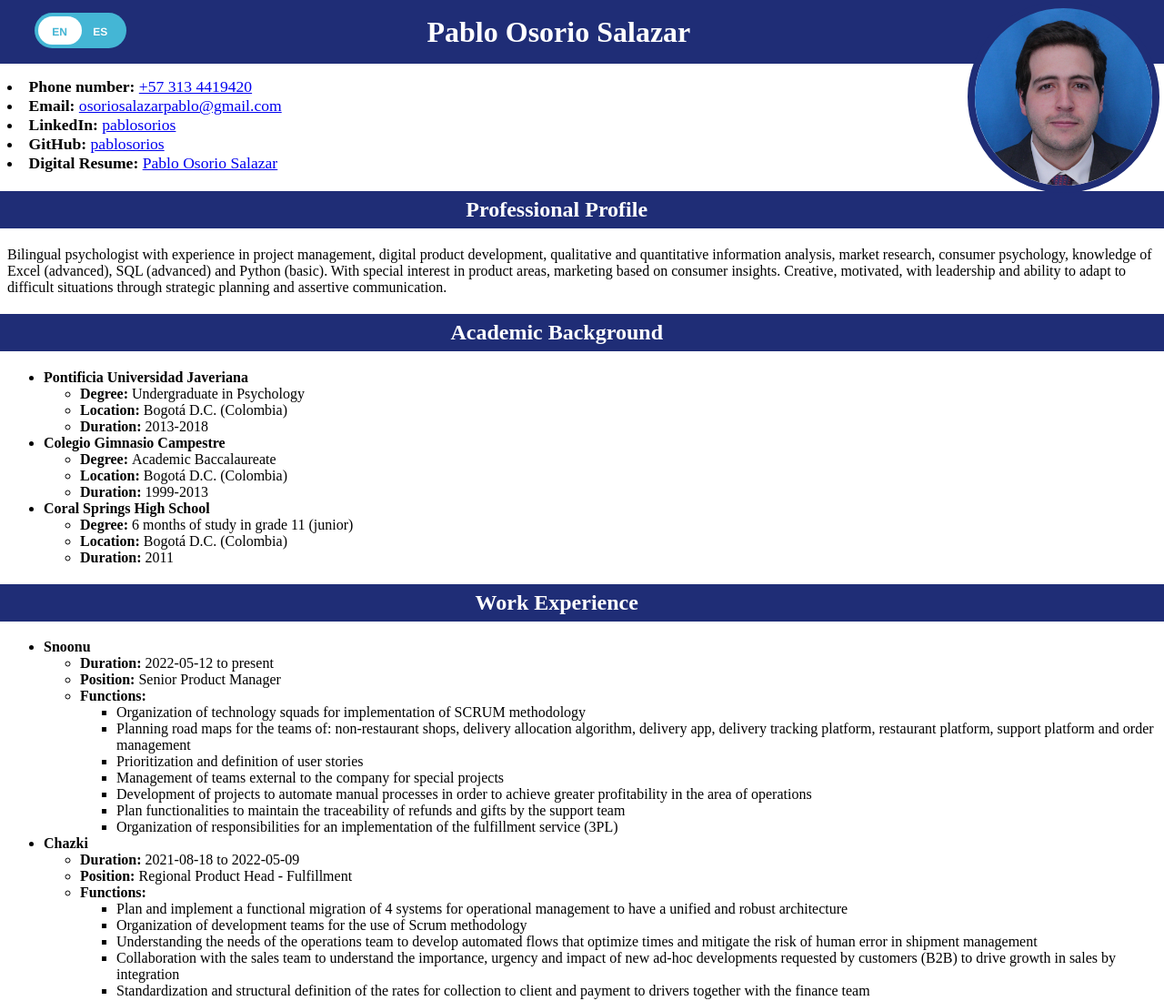
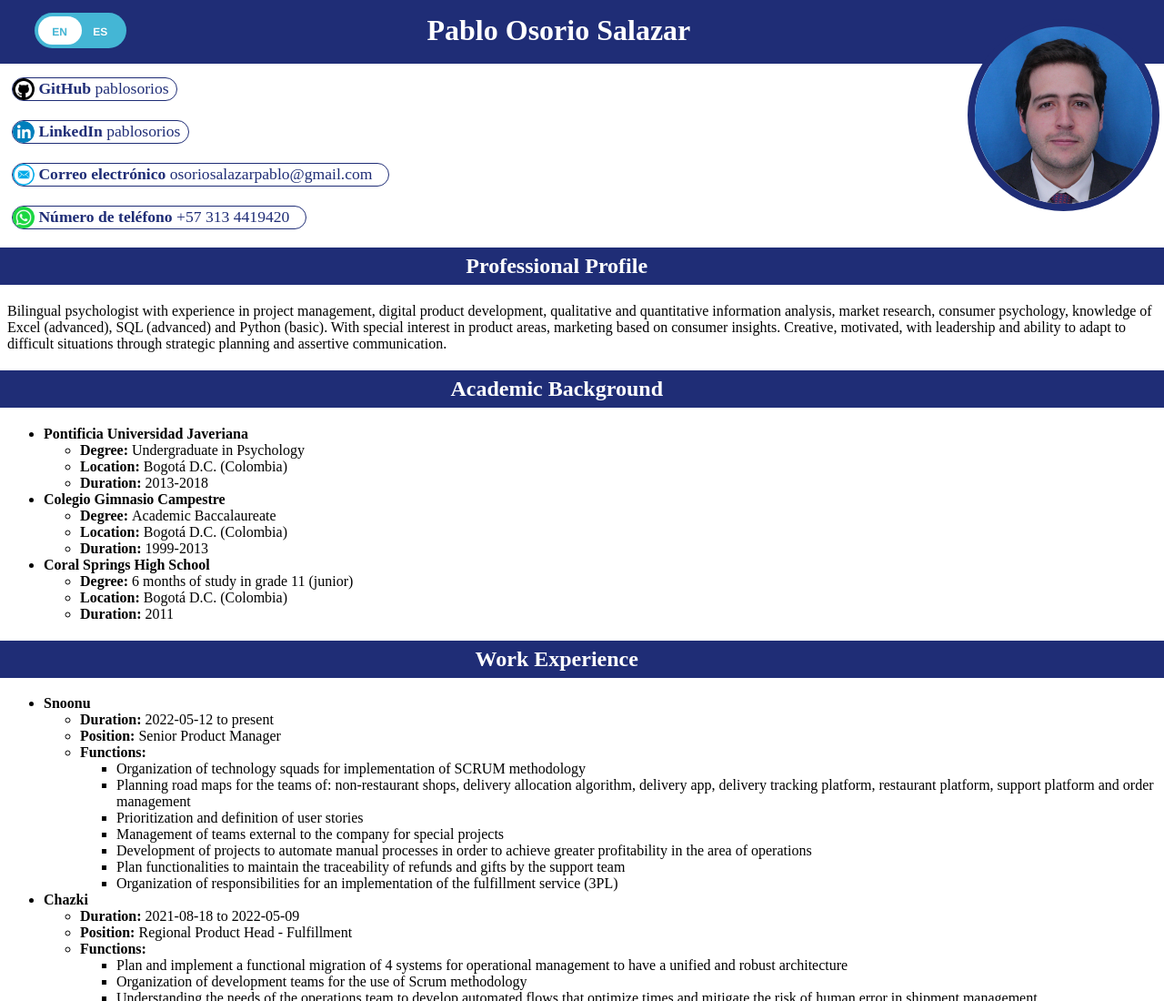
Before and after one commit to pablosorios/profile, a plain HTML site: page index.html in a window 1280 px wide. Shown: the top 1100 px of the page at 91% size. Drawn offline with Linux system fonts and the light colour scheme.

Commit message:
Added badges to links

```diff
--- a/css/style.css
+++ b/css/style.css
@@ -111,7 +111,7 @@ input.check-toggle-round-flat:checked + label:after {
     margin-right: auto;
     right: 20%;
     left: 16%;
-    top: 20%;
+    top: 35%;
     bottom: 40%;
     font-family: 'Rubik';
     font-style: normal;
@@ -123,10 +123,11 @@ input.check-toggle-round-flat:checked + label:after {
     align-items: center;
     color: #FFFFFF;
     width: max-content;
+    text-decoration: none;
 }
 .image {
     position: absolute;
-    top: 1%;
+    top: 30%;
     left: auto;
     right: 5px;
     width: 195px;
@@ -151,3 +152,24 @@ input.check-toggle-round-flat:checked + label:after {
     position: absolute;
     top: 85px;
 }
+.badge {
+    margin-left: 5px;
+    height: 24px;
+    width: max-content;
+    border: 1px solid #1F2D76;
+    border-radius: 40px;
+    z-index: 1;
+    background-color: #ffffff;
+}
+.badge_image {
+    position: relative;
+    height: 100%;
+    border-radius: 50%;
+    vertical-align: middle;
+}
+.badge_text {
+    position: relative;
+    top: 5%;
+    color: #1F2D76;
+    display: inline-block;
+}
--- a/index.html
+++ b/index.html
@@ -13,28 +13,34 @@
                 <span class="on">EN</span>
                 <span class="off">ES</span>
             </div>
-            <h1 class="title">Pablo Osorio Salazar</h1>
+            <a href="https://pablosorios.github.io/profile/" class="title"><b>Pablo Osorio Salazar</b></a>
             <img class="image" src="./images/resume.jpg" title="Profile Picture" alt="Profile Picture"/>
         </div>
         <div class="rest">
             <div class="links">
-                <li>
-                    <b class="en">Phone number: </b>
-                    <b class="es" hidden>Número de teléfono: </b>
-                    <a href="https://wa.me/573134419420">+57 313 4419420</a>
-                </li>
-                <li>
-                    <b class="en">Email: </b>
-                    <b class="es" hidden>Correo electrónico: </b>
-                    <a href="mailto:osoriosalazarpablo@gmail.com">osoriosalazarpablo@gmail.com</a>
-                </li>
-                <li><b>LinkedIn: </b><a href="https://www.linkedin.com/in/pablosorios/">pablosorios</a></li>
-                <li><b>GitHub: </b><a href="https://github.com/pablosorios">pablosorios</a></li>
-                <li>
-                    <b class="en">Digital Resume: </b>
-                    <b class="es" hidden>Hoja de Vida Digital: </b>
-                    <a href="https://pablosorios.github.io/profile/">Pablo Osorio Salazar</a>
-                </li>
+                <div class="badge">
+                    <a href="https://github.com/pablosorios">
+                        <img src="./images/github.png" alt="GitHub" class="badge_image"><span class="badge_text">&nbsp<b>GitHub </b>pablosorios &nbsp</span>
+                    </a>
+                </div>
+                <br/>
+                <div class="badge">
+                    <a href="https://www.linkedin.com/in/pablosorios/">
+                        <img src="./images/linkedin.png" alt="LinkedIn" class="badge_image"><span class="badge_text">&nbsp<b>LinkedIn </b>pablosorios &nbsp</span>
+                    </a>
+                </div>
+                <br/>
+                <div class="badge">
+                    <a href="mailto:osoriosalazarpablo@gmail.com">
+                        <img src="./images/email.png" alt="LinkedIn" class="badge_image"><span class="badge_text">&nbsp<b class="en" hidden>Email </b><b class="es">Correo electrónico </b>osoriosalazarpablo@gmail.com &nbsp &nbsp</span>
+                    </a>
+                </div>
+                <br/>
+                <div class="badge">
+                    <a href="https://wa.me/573134419420">
+                        <img src="./images/whatsapp.png" alt="WhatsApp" class="badge_image"><span class="badge_text">&nbsp<b class="en" hidden>Phone number </b><b class="es">Número de teléfono </b>+57 313 4419420 &nbsp &nbsp</span>
+                    </a>
+                </div>
             </div>
             <div id="introduction">
                 <h2 class="en subtitle">
```
Also changed, not shown: images/email.png (added), images/github.png (added), images/linkedin.png (added), images/whatsapp.png (added).
